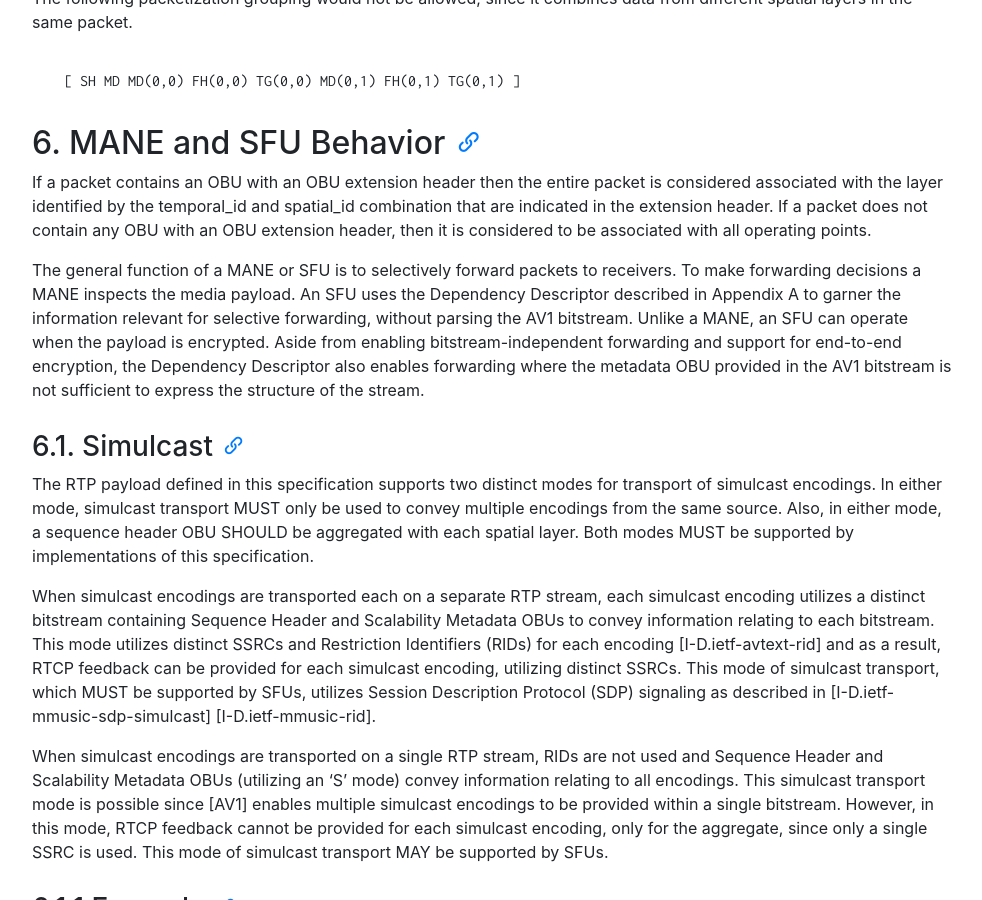
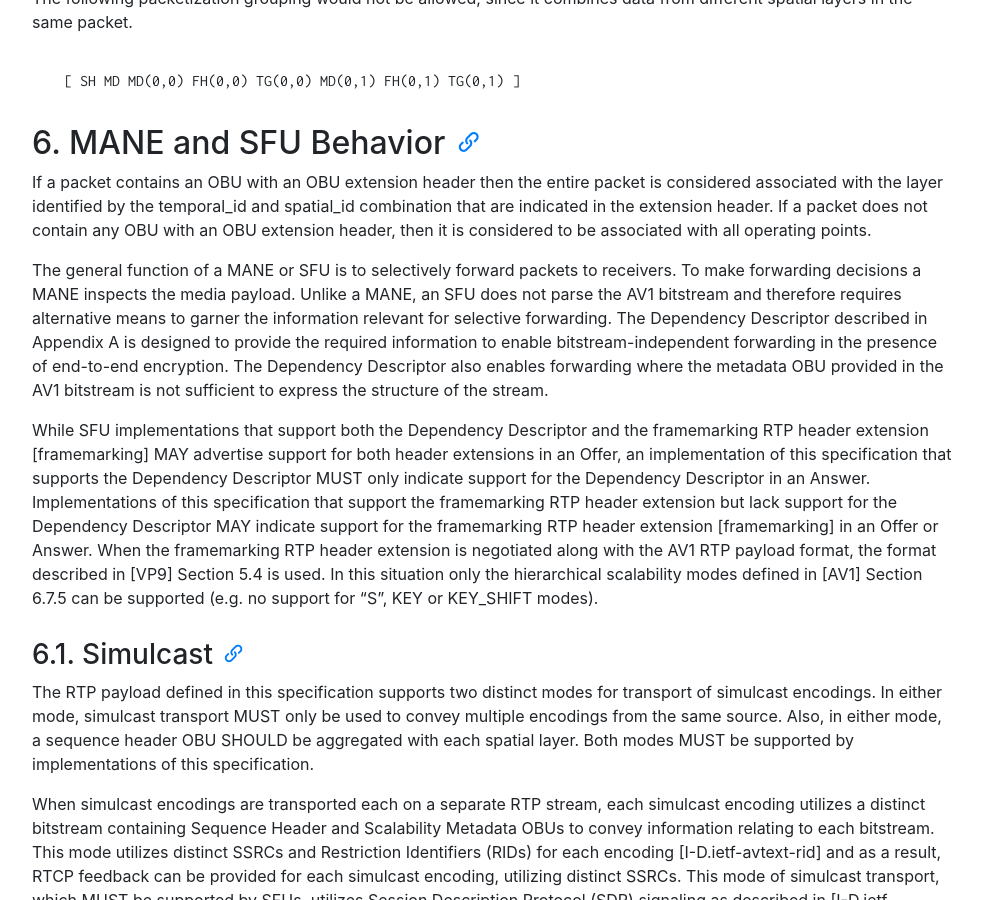
Before and after one commit to AOMediaCodec/av1-rtp-spec, a Jekyll site: the page built from index.md, in a window 1280 px wide and 900 px high, scrolled down 8196 px. Shown: the whole window, without its empty margins (53-1035 px from the left). Built offline with Jekyll 4.4.1, drawn with Linux system fonts in a browser that asks for light colours; nearby versions of some CDN libraries; some of the changed text lies outside the part shown.

Commit message:
Add text on framemarking implications

```diff
--- a/av1-rtp-spec.md
+++ b/av1-rtp-spec.md
@@ -292,7 +292,9 @@ The following packetization grouping would not be allowed, since it combines dat
 
 If a packet contains an OBU with an OBU extension header then the entire packet is considered associated with the layer identified by the temporal_id and spatial_id combination that are indicated in the extension header. If a packet does not contain any OBU with an OBU extension header, then it is considered to be associated with all operating points.
 
-The general function of a MANE or SFU is to selectively forward packets to receivers. To make forwarding decisions a MANE inspects the media payload. An SFU uses the Dependency Descriptor described in Appendix A to garner the information relevant for selective forwarding, without parsing the AV1 bitstream. Unlike a MANE, an SFU can operate when the payload is encrypted. Aside from enabling bitstream-independent forwarding and support for end-to-end encryption, the Dependency Descriptor also enables forwarding where the metadata OBU provided in the AV1 bitstream is not sufficient to express the structure of the stream.
+The general function of a MANE or SFU is to selectively forward packets to receivers. To make forwarding decisions a MANE inspects the media payload. Unlike a MANE, an SFU does not parse the AV1 bitstream and therefore requires alternative means to garner the information relevant for selective forwarding. The Dependency Descriptor described in Appendix A is designed to provide the required information to enable bitstream-independent forwarding in the presence of end-to-end encryption. The Dependency Descriptor also enables forwarding where the metadata OBU provided in the AV1 bitstream is not sufficient to express the structure of the stream.
+
+While SFU implementations that support both the Dependency Descriptor and the framemarking RTP header extension [framemarking] MAY advertise support for both header extensions in an Offer, an implementation of this specification that supports the Dependency Descriptor MUST only indicate support for the Dependency Descriptor in an Answer. Implementations of this specification that support the framemarking RTP header extension but lack support for the Dependency Descriptor MAY indicate support for the framemarking RTP header extension [framemarking] in an Offer or Answer. When the framemarking RTP header extension is negotiated along with the AV1 RTP payload format, the format described in [VP9] Section 5.4 is used. In this situation only the hierarchical scalability modes defined in [AV1] Section 6.7.5 can be supported (e.g. no support for "S", KEY or KEY_SHIFT modes).
 
 
 ### 6.1. Simulcast
@@ -574,7 +576,7 @@ End-to-end security with either authentication, integrity, or confidentiality pr
 
 * [RFC8082](https://tools.ietf.org/html/rfc8082 "RFC8082") **Using Codec Control Messages in the RTP Audio-Visual Profile with Feedback with Layered Codecs**, S. Wenger, J. Lennox, B. Burman, and M. Westerlund, March 2017.
 
-* [perc-double](https://tools.ietf.org/html/draft-ietf-perc-double-10 "perc-double") **SRTP Double Encryption Procedures**, C. Jennings, P. Jones, R. Barnes, and A. Roach, October 17, 2018
+* [framemarking](https://tools.ietf.org/html/draft-ietf-avtext-framemarking "framemarking") **Frame Marking RTP Header Extension**, M. Zanaty, E. Berger, S. Nandakumar, November 21, 2019
 
 
 ## Appendix
```
